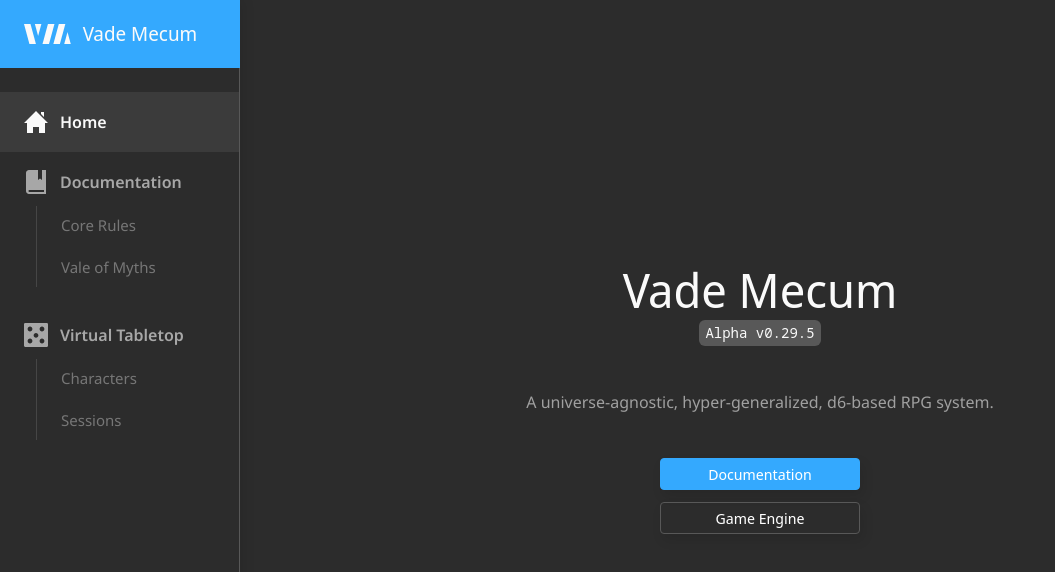
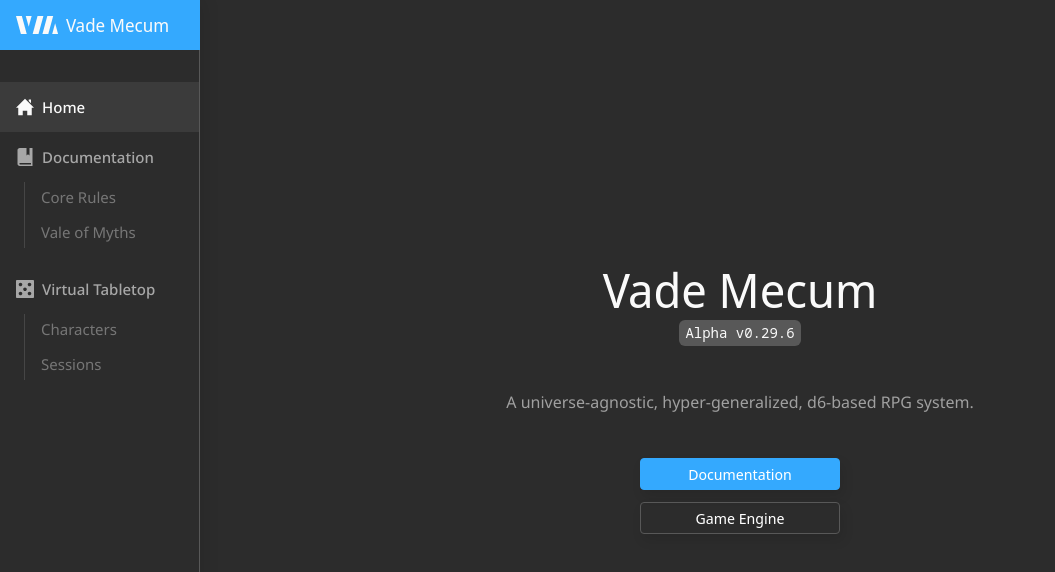
Before and after one commit to Paradoxdotexe/vade-mecum, a React (Create React App) app: page / in a window 1280 px wide. Shown: the top 572 px of the page, without its empty margins (0-1055 px from the left). Built offline with nearby package versions, Linux system fonts and the light colour scheme.

Commit message:
PATCH: Rework gap sizes

```diff
--- a/src/common/PageHeader.tsx
+++ b/src/common/PageHeader.tsx
@@ -5,13 +5,13 @@ const StyledPageHeader = styled.div`
   display: flex;
   align-items: flex-end;
   justify-content: space-between;
-  padding: ${props => props.theme.variable.gap.xl} 0;
+  padding-bottom: ${props => props.theme.variable.gap.lg};
   border-bottom: 1px solid ${props => props.theme.color.border.default};
 
   .header__left {
     display: flex;
     flex-direction: column;
-    gap: ${props => props.theme.variable.gap.md};
+    gap: ${props => props.theme.variable.gap.lg};
 
     .left__breadcrumbs {
       font-size: ${props => props.theme.variable.fontSize.sm};
--- a/src/common/PageLayout.tsx
+++ b/src/common/PageLayout.tsx
@@ -5,7 +5,7 @@ const StyledPageLayout = styled.div`
   display: flex;
   justify-content: center;
   width: 100%;
-  padding: 0 ${props => props.theme.variable.gap.xl};
+  padding: ${props => props.theme.variable.gap.xl};
 
   .layout__content {
     display: flex;
--- a/src/common/SideNav.tsx
+++ b/src/common/SideNav.tsx
@@ -8,7 +8,7 @@ import { ReactComponent as UserIcon } from '@/icons/User.svg';
 import { useLocation, useNavigate } from 'react-router-dom';
 import { useVTTUser } from './VTTUser';
 
-export const SIDE_NAV_WIDTH = '240px';
+export const SIDE_NAV_WIDTH = '200px';
 
 const StyledSideNav = styled.div`
   position: fixed;
@@ -20,21 +20,21 @@ const StyledSideNav = styled.div`
   height: 100vh;
   background: ${props => props.theme.color.background.default};
   border-right: 1px solid ${props => props.theme.color.border.default};
-  box-shadow: 3px 0 12px ${props => props.theme.color.shadow.default};
+  box-shadow: 4px 0 16px ${props => props.theme.color.shadow.default};
 
   .sideNav__logo {
     display: flex;
     align-items: center;
     gap: ${props => props.theme.variable.gap.md};
-    padding: ${props => props.theme.variable.gap.xl};
+    padding: ${props => props.theme.variable.gap.lg};
     background-color: ${props => props.theme.color.brand.default};
     color: ${props => props.theme.color.text.contrast};
     margin-right: -1px;
     font-family: ${props => props.theme.variable.fontFamily.bold};
-    font-size: 20px;
+    font-size: 18px;
 
     svg {
-      height: 20px;
+      height: 18px;
     }
   }
 
@@ -45,8 +45,9 @@ const StyledSideNav = styled.div`
     .items__item {
       display: flex;
       flex-direction: column;
-      gap: ${props => props.theme.variable.gap.md};
-      padding: ${props => props.theme.variable.gap.lg} ${props => props.theme.variable.gap.xl};
+      gap: ${props => props.theme.variable.gap.lg};
+      padding: ${props => props.theme.variable.gap.lg};
+      font-size: ${props => props.theme.variable.fontSize.sm};
       cursor: pointer;
       opacity: 0.6;
 
@@ -60,17 +61,17 @@ const StyledSideNav = styled.div`
         display: flex;
         align-items: center;
         gap: ${props => props.theme.variable.gap.md};
-        font-weight: 600;
+        font-weight: 500;
 
         svg {
-          font-size: 24px;
+          font-size: 18px;
         }
       }
 
       .item__subItems {
         display: flex;
         flex-direction: column;
-        gap: ${props => props.theme.variable.gap.xs};
+        gap: ${props => props.theme.variable.gap.sm};
         border-left: 1px solid ${props => props.theme.color.border.default};
         margin-left: ${props => props.theme.variable.gap.md};
         padding-left: ${props => props.theme.variable.gap.md};
@@ -103,11 +104,11 @@ const StyledSideNav = styled.div`
     bottom: 0;
     display: flex;
     align-items: center;
-    gap: ${props => props.theme.variable.gap.sm};
-    padding: ${props => props.theme.variable.gap.md} ${props => props.theme.variable.gap.xl};
+    gap: ${props => props.theme.variable.gap.md};
+    padding: ${props => props.theme.variable.gap.lg};
     background-color: ${props => props.theme.color.background.raised};
     width: 100%;
-    font-size: ${props => props.theme.variable.fontSize.sm};
+    font-size: ${props => props.theme.variable.fontSize.xs};
     overflow: hidden;
 
     svg {
--- a/src/common/VTheme.tsx
+++ b/src/common/VTheme.tsx
@@ -2,14 +2,13 @@ import React, { ReactNode, useContext, useState } from 'react';
 import { ThemeProvider as StyledThemeProvider } from 'styled-components';
 
 const VARIABLES = {
-  borderRadius: '3px',
+  borderRadius: '4px',
   gap: {
-    xs: '3px',
-    sm: '6px',
-    md: '12px',
-    lg: '18px',
-    xl: '24px',
-    xxl: '48px'
+    xs: '2px',
+    sm: '4px',
+    md: '8px',
+    lg: '16px',
+    xl: '32px'
   },
   fontSize: {
     xs: '14px',
--- a/src/version.json
+++ b/src/version.json
@@ -1,4 +1,4 @@
 {
-  "version": "0.29.5",
-  "versionCommitHash": "170b586"
+  "version": "0.29.6",
+  "versionCommitHash": "fcb6883"
 }
```
